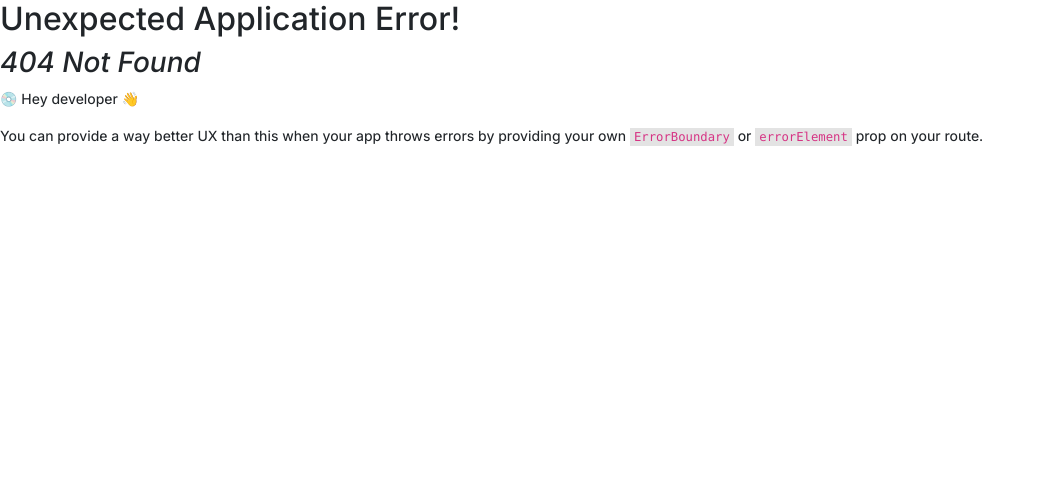
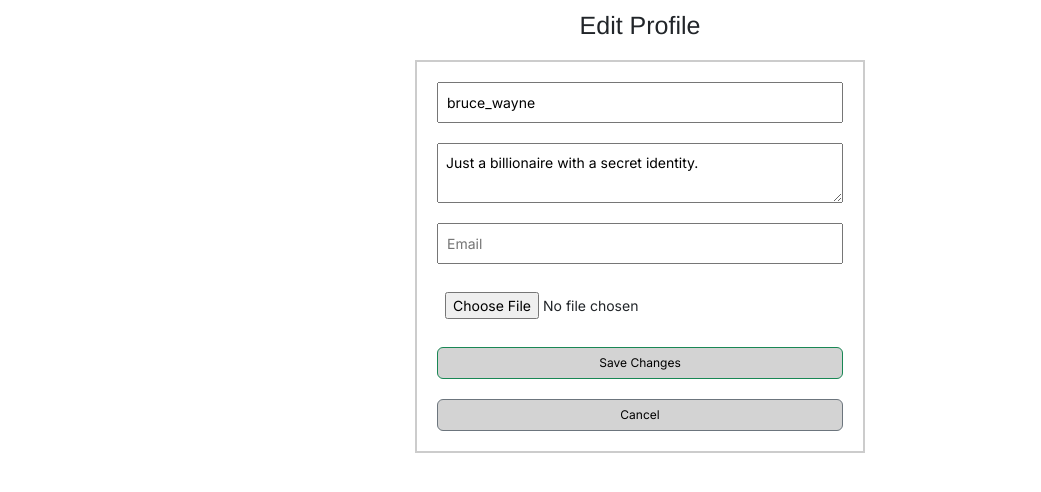
Before and after one commit to Abinash-BE/Instagram-clone, a React (Vite) app: page /edit-profile in a window 1280 px wide. Before the commit this address had no page. Shown: the top 492 px of the page, without its empty margins (0-1041 px from the left). Built offline with nearby package versions, Linux system fonts and the light colour scheme.

Commit message:
Dynamic web update in edit profile

```diff
--- a/package.json
+++ b/package.json
@@ -10,7 +10,7 @@
     "preview": "vite preview"
   },
   "dependencies": {
-    "axios": "^1.12.2",
+    "axios": "^1.13.2",
     "json-server": "^1.0.0-beta.3",
     "react": "^19.1.1",
     "react-dom": "^19.1.1",
--- a/src/BottomNav.jsx
+++ b/src/BottomNav.jsx
@@ -1,11 +1,13 @@
-import React from "react";
+import React, { useContext } from "react";
 import { useNavigate } from "react-router-dom";
+import { ProfileContext } from './ProfileContext.jsx';
 
 function BottomNav() {
 
     const navigate = useNavigate();
+  const { profile } = useContext(ProfileContext);
   const handleProfileClick = () => {
-    navigate('/Profile');
+    navigate('/profile');
   }
 
   return (
@@ -14,7 +16,7 @@ function BottomNav() {
       <i className="bi bi-search"></i>
       <i className="bi bi-plus-square"></i>
       <i className="bi bi-heart"></i>
-      <img src='/assets/1662496028662.jpg' alt='Profile' onClick={handleProfileClick} className='bottom-nav-profile'/>
+      <img src={profile?.profile_picture || '/assets/1662496028662.jpg'} alt='Profile' onClick={handleProfileClick} className='bottom-nav-profile'/>
     </div>
   );
 }
--- /dev/null
+++ b/src/Edit-profile.jsx
@@ -0,0 +1,90 @@
+import React, { useState, useEffect, useContext } from 'react';
+import { useNavigate } from 'react-router-dom';
+import { ProfileContext } from './ProfileContext.jsx';
+
+export default function EditProfile() {
+    const navigate = useNavigate();
+    const { profile, setProfile } = useContext(ProfileContext);
+
+    const [formData, setFormData] = useState({
+        username: '',
+        bio: '',
+        email: '',
+        profilePicture: null,
+    });
+
+    useEffect(() => {
+        if (profile) {
+            setFormData(prev => ({
+                ...prev,
+                username: profile.username || '',
+                bio: profile.bio || '',
+            }));
+        }
+    }, [profile]);
+
+    const handleChange = (e) => {
+        const { name, value } = e.target;
+        setFormData({ ...formData, [name]: value });
+    };
+
+    const handleImageChange = (e) => {
+        setFormData({ ...formData, profilePicture: e.target.files[0] });
+    };
+
+    const handleSubmit = (e) => {
+        e.preventDefault();
+        // Update context profile
+        const updated = {
+            ...profile,
+            username: formData.username,
+            bio: formData.bio,
+        };
+
+        if (formData.profilePicture) {
+            // create an object URL for immediate preview (in-memory)
+            updated.profile_picture = URL.createObjectURL(formData.profilePicture);
+        }
+
+        setProfile(updated);
+        console.log('Profile updated:', updated);
+        navigate('/profile');
+    };
+
+    return (
+        <div className="edit-profile-container">
+            <h1>Edit Profile</h1>
+            <form className="edit-profile-forms" onSubmit={handleSubmit}>
+                <input
+                    type="text"
+                    name="username"
+                    placeholder="Username"
+                    value={formData.username}
+                    onChange={handleChange}
+                />
+                <textarea
+                    name="bio"
+                    placeholder="Bio"
+                    value={formData.bio}
+                    onChange={handleChange}
+                />
+                <input
+                    type="email"
+                    name="email"
+                    placeholder="Email"
+                    value={formData.email}
+                    onChange={handleChange}
+                />
+                <input
+                    type="file"
+                    accept="image/*"
+                    onChange={handleImageChange}
+                />
+                <button className="edit-profile-btn btn btn-success" type="submit">Save Changes</button>
+                <button className="edit-profile-btn btn btn-secondary" type="button" onClick={() => navigate('/profile')}>
+                    Cancel
+                </button>
+            </form>
+        </div>
+    );
+}
--- a/src/Profile.jsx
+++ b/src/Profile.jsx
@@ -1,14 +1,18 @@
-import React from "react";
-import { PROFILE } from "./data";
+import React, { useContext } from "react";
 import { useNavigate } from "react-router-dom";
+import { ProfileContext } from "./ProfileContext.jsx";
 
 function Profile() {
-  const ProfileData = PROFILE;
+  const { profile } = useContext(ProfileContext);
 
   const navigate = useNavigate();
-    const handleHomeClick = () => {
-      navigate('/');
-    }
+  const handleHomeClick = () => {
+    navigate('/');
+  };
+
+  const handleEditClick = () => {
+    navigate('/edit-profile');
+  };
 
   return (
     <div>
@@ -39,16 +43,16 @@ function Profile() {
         <div className="row align-items-center mt-3">
           <div className="col-12 col-md-4 text-center mb-3">
             <img
-              src={ProfileData.profile_picture}
-              alt={ProfileData.username}
+              src={profile?.profile_picture}
+              alt={profile?.username}
               className="rounded-circle profile-img"
             />
           </div>
 
           <div className="col-12 col-md-8 text-center text-md-start">
             <div className="d-flex flex-column flex-md-row align-items-center mb-2 gap-2">
-              <h3 className="me-md-3">{ProfileData.username}</h3>
-              <button className="btn btn-outline-secondary btn-sm">Edit Profile</button>
+              <h3 className="me-md-3">{profile?.username}</h3>
+              <button className="btn btn-outline-secondary btn-sm" onClick={handleEditClick}>Edit Profile</button>
               <button className="btn btn-outline-secondary btn-sm">View Archive</button>
             </div>
 
@@ -58,7 +62,7 @@ function Profile() {
               <p><b>333</b> following</p>
             </div>
 
-            <p className="bio">{ProfileData.bio}</p>
+            <p className="bio">{profile?.bio}</p>
             <p className="bio">
               💼 CEO | Wayne Enterprises <br />
               🌆 Living in Gotham <br />
--- /dev/null
+++ b/src/ProfileContext.jsx
@@ -0,0 +1,13 @@
+import React, { createContext, useState } from 'react';
+import { PROFILE as initialProfile } from './data';
+
+export const ProfileContext = createContext();
+
+export function ProfileProvider({ children }) {
+  const [profile, setProfile] = useState(initialProfile);
+  return (
+    <ProfileContext.Provider value={{ profile, setProfile }}>
+      {children}
+    </ProfileContext.Provider>
+  );
+}
--- a/src/Sidebar.jsx
+++ b/src/Sidebar.jsx
@@ -1,11 +1,13 @@
-import React from 'react'
+import React, { useContext } from 'react'
 import { useNavigate } from 'react-router-dom'
+import { ProfileContext } from './ProfileContext.jsx'
 
 function Sidebar() {
 
   const navigate = useNavigate();
+  const { profile } = useContext(ProfileContext);
   const handleProfileClick = () => {
-    navigate('/Profile');
+    navigate('/profile');
   }
 
   return (
@@ -20,7 +22,7 @@ function Sidebar() {
         <div><i className="bi bi-heart fs-5"></i>Notifications</div>
         <div><i className="bi bi-plus-square fs-5"></i>Create</div>
         <div onClick={handleProfileClick} className='sidebar-item'>
-          <img src='/assets/1662496028662.jpg' alt='Profile' className='sidebar-profile-img'/>
+          <img src={profile?.profile_picture || '/assets/1662496028662.jpg'} alt='Profile' className='sidebar-profile-img'/>
           <span>Profile</span>
         </div>
     </div>
--- a/src/Suggessions.jsx
+++ b/src/Suggessions.jsx
@@ -1,18 +1,20 @@
-import React from 'react';
+import React, { useContext } from 'react';
 import { useNavigate } from 'react-router-dom';
-import { PROFILE, SUGGESTIONS } from './data';
+import { SUGGESTIONS } from './data';
+import { ProfileContext } from './ProfileContext.jsx';
 
 function Suggestions() {
   const navigate = useNavigate();
+  const { profile } = useContext(ProfileContext);
 
   const handleProfileClick = () => {
-    navigate('/Profile');
+    navigate('/profile');
   };
 
   return (
     <div>
       <div className='suggestions-section w-75 m-4'>
-        {PROFILE ? (
+        {profile ? (
           <div
             className='d-flex align-items-center'
             style={{ cursor: 'pointer' }}
@@ -20,10 +22,10 @@ function Suggestions() {
           >
             <img
               className='db rounded-circle'
-              src={PROFILE.profile_picture}
+              src={profile.profile_picture}
               alt='profile pic'
             />
-            <h6 className='ms-2'>{PROFILE.username}</h6>
+            <h6 className='ms-2'>{profile.username}</h6>
             <small className='ms-auto text-primary'>Switch</small>
           </div>
         ) : (
--- a/src/index.css
+++ b/src/index.css
@@ -486,3 +486,41 @@ body {
   object-fit: cover;
   margin-right: 0px;
 }
+
+.edit-profile-container h1{
+  font-size: 25px;
+  font-family: helvetica;
+  display: flex;
+  margin-bottom: 20px;
+}
+
+.edit-profile-container{
+  display: flex;
+  align-items: center;
+  min-height: 100vh;
+  flex-direction: column;
+  margin-bottom: 20px;
+  margin-top: 10px;
+}
+
+.edit-profile-forms{
+  width: 450px;
+  display: flex;
+  flex-direction: column;
+  gap: 20px;
+  padding: 20px;
+  border: 2px solid #ccc
+}
+
+.edit-profile-container input,
+.edit-profile-container textarea{
+  width: 100%;
+  padding: 8px;
+  box-sizing: border-box;
+}
+
+.edit-profile-btn{
+  background-color: lightgray;
+  color: black;
+  font-size: 12px;
+}
```
Also changed, not shown: src/main.jsx (+9 -1 lines), 1 other file (tests, documents, lock files or other folders).
